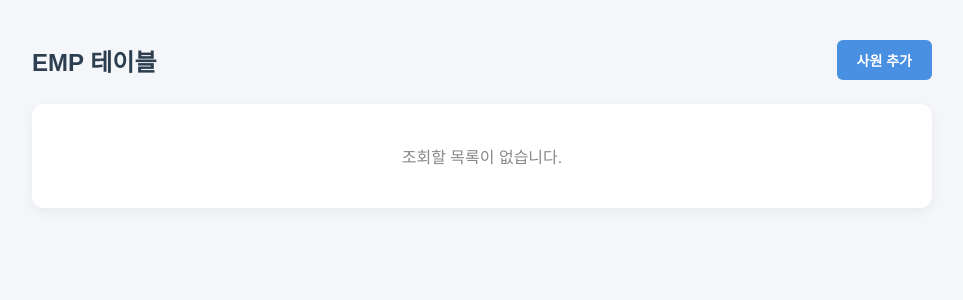
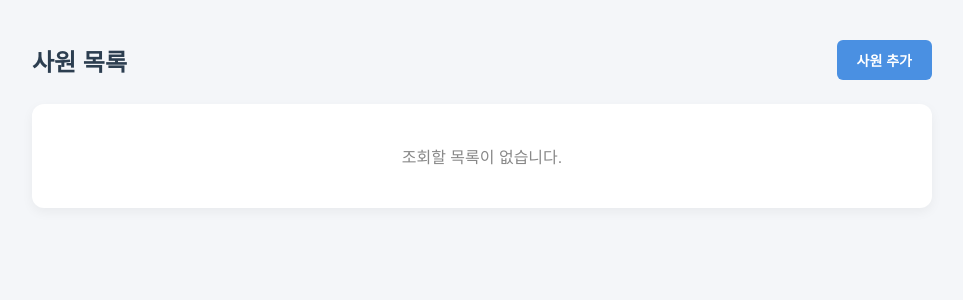
Before and after one commit to mikuchan1004/Today-I-Learned, a FastAPI app: page /list in a window 1280 px wide. Shown: the top 300 px of the page, without its empty margins (158-1121 px from the left). Run offline with FastAPI, Linux system fonts and the light colour scheme; data that the repository does not hold is empty; parts of the project's set-up code (start-up, migrations or seed data) failed here and were passed over.

Commit message:
list.html : 제목 수정 (EMP 테이블 -> 사원 목록)

```diff
--- a/workspace_python/03_database/templates/list.html
+++ b/workspace_python/03_database/templates/list.html
@@ -33,7 +33,7 @@
 <body>
     <div class="container">
         <div class="header-area">
-            <h1>EMP 테이블</h1>
+            <h1>사원 목록</h1>
             <a href="/add" class="btn btn-primary">사원 추가</a>
         </div>
 
```
